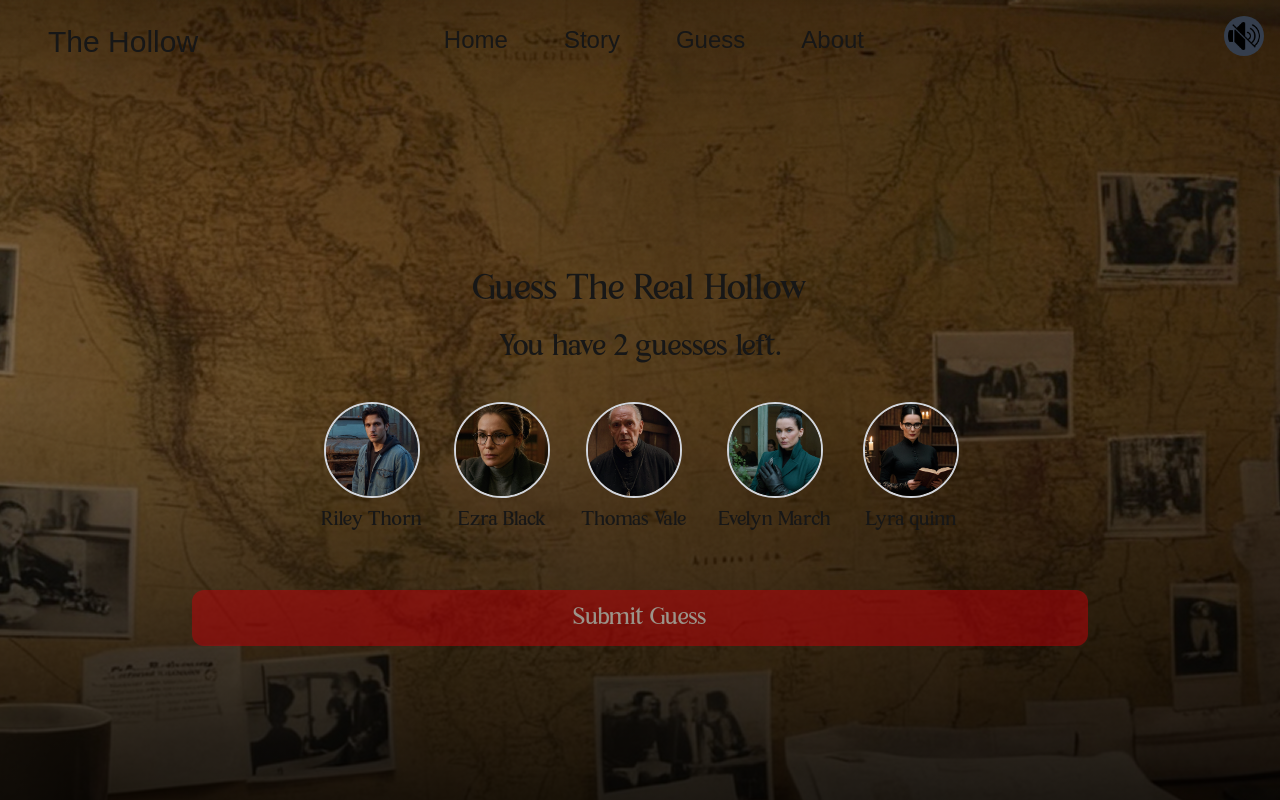
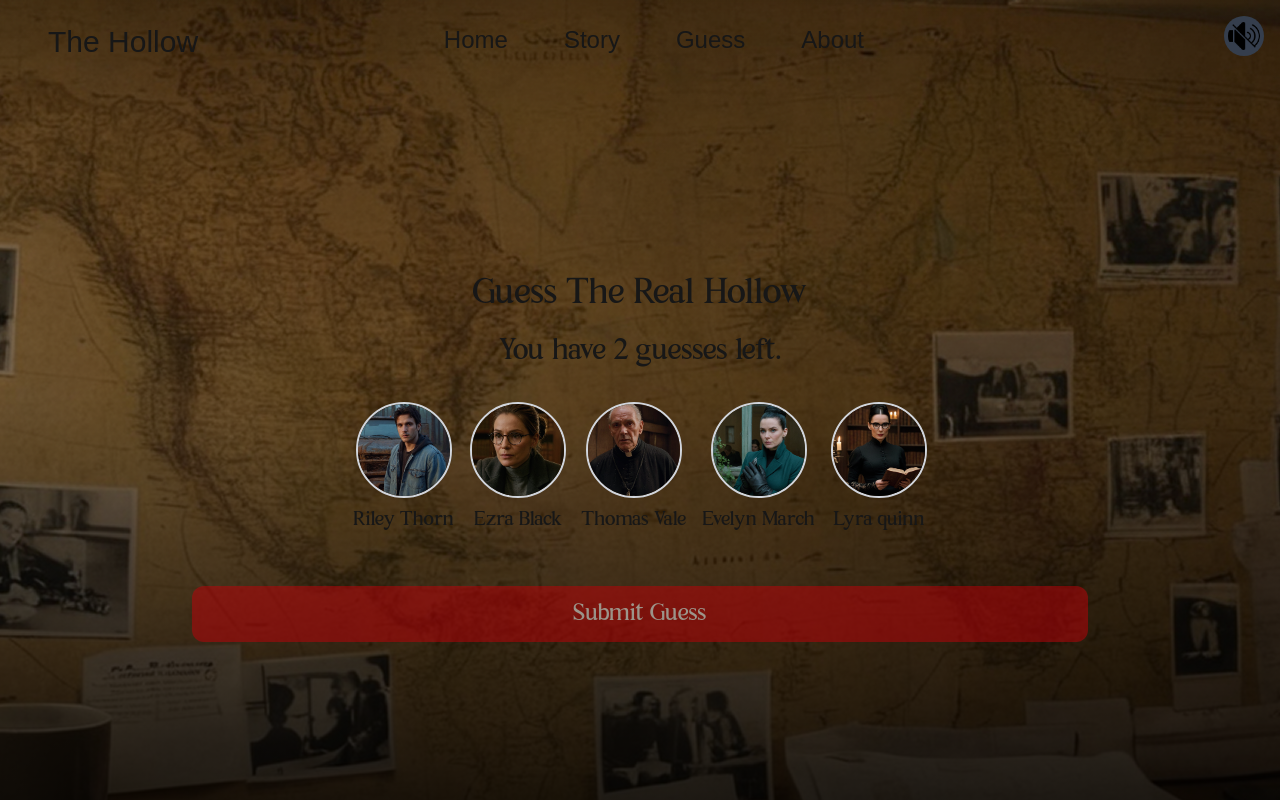
Before and after one commit to omkar6750/Hollow, a Next.js app: page /guess in a window 1280 px wide. Built offline with nearby package versions, Linux system fonts and the light colour scheme; no server answers; a web font is replaced by a local one.

Commit message:
guess page margins update

```diff
--- a/app/(gameplay)/guess/page.tsx
+++ b/app/(gameplay)/guess/page.tsx
@@ -72,7 +72,7 @@ export default function GuessPage() {
               playClickSound();
             }}
             disabled={isGameOver}
-            className={`m-3 mx-2 flex flex-col items-center justify-center rounded-lg p-2 transition-all ${selected === suspect.id ? "ring-4 ring-red-500" : ""} ${isGameOver ? "cursor-not-allowed opacity-50" : "hover:scale-105"} `}
+            className={`m-3 mx-1 flex flex-col items-center justify-center rounded-lg p-1 transition-all ${selected === suspect.id ? "ring-4 ring-red-500" : ""} ${isGameOver ? "cursor-not-allowed opacity-50" : "hover:scale-105"} `}
           >
             <Image
               src={suspect.imageSrc} // Assuming imageSrc is a valid import
```
